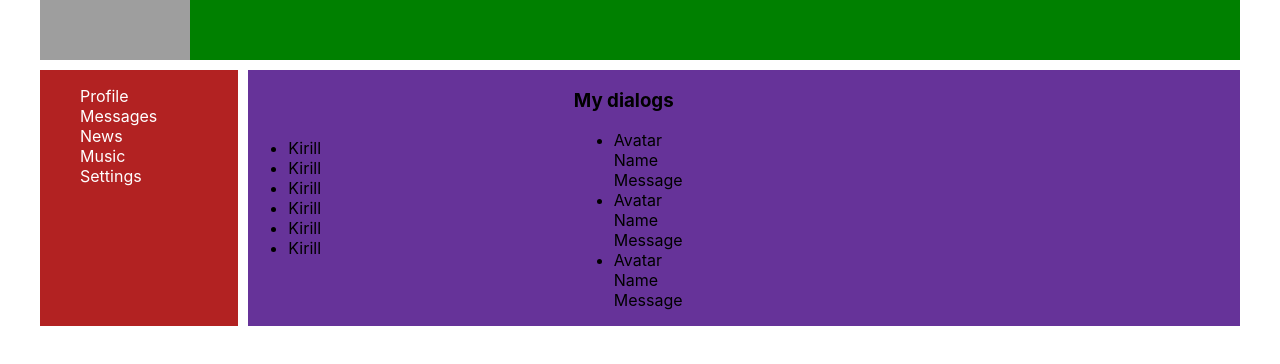
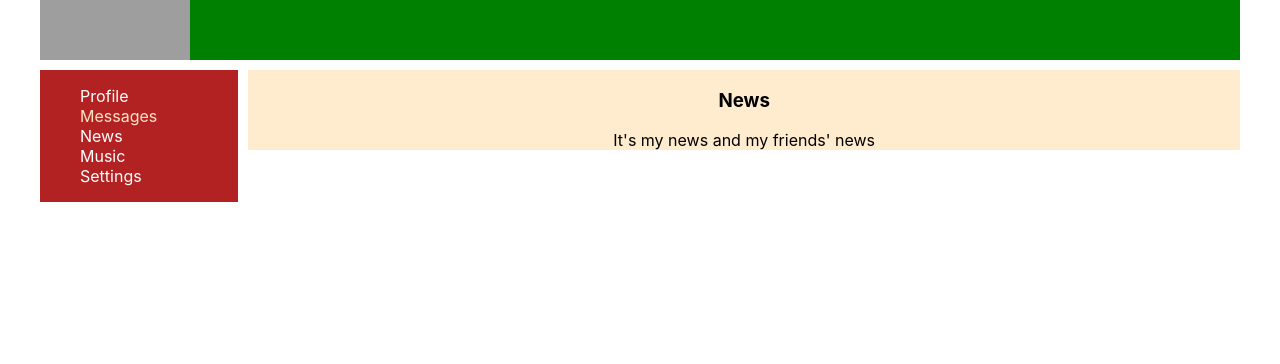
Before and after one commit to Kirill190611/samurai-way-main, a React (Create React App) app: page /news in a window 1280 px wide. Shown: the top 364 px of the page. Built offline with nearby package versions, Linux system fonts and the light colour scheme; grey boxes are pictures that could not be loaded.

Commit message:
1. Practice with React router DOM. 2. Added new components

```diff
--- a/package.json
+++ b/package.json
@@ -16,7 +16,7 @@
     "react": "17.0.2",
     "react-dom": "17.0.2",
     "react-redux": "7.2.6",
-    "react-router-dom": "5.3.0",
+    "react-router-dom": "^6.22.3",
     "react-scripts": "5.0.0",
     "react-test-renderer": "17.0.2",
     "redux": "4.1.2",
--- a/src/App.tsx
+++ b/src/App.tsx
@@ -4,17 +4,28 @@ import {Header} from "./components/header/Header";
 import {Navigation} from "./components/navigation/Navigation";
 import {Profile} from "./components/profile/Profile";
 import {Dialogs} from "./components/dialogs/Dialogs";
+import {BrowserRouter, Route, Routes} from "react-router-dom";
+import {News} from "./components/news/News";
+import {Music} from "./components/music/Music";
+import {Settings} from "./components/settings/Settings";
 
 const App = () => {
     return (
-        <div className="app-wrapper">
-            <Header/>
-            <Navigation/>
-            <div className="app-wrapper-content">
-                {/*<Profile/>*/}
-                <Dialogs/>
+        <BrowserRouter>
+            <div className="app-wrapper">
+                <Header/>
+                <Navigation/>
+                <div className="app-wrapper-content">
+                    <Routes>
+                        <Route path='/profile' Component={Profile}/>
+                        <Route path='/dialogs' Component={Dialogs}/>
+                        <Route path='/news' Component={News} />
+                        <Route path='/music' Component={Music} />
+                        <Route path='/settings' Component={Settings} />
+                    </Routes>
+                </div>
             </div>
-        </div>
+        </BrowserRouter>
     );
 }
 
--- /dev/null
+++ b/src/components/music/Music.module.css
@@ -0,0 +1,9 @@
+.music {
+    display: flex;
+    flex-direction: column;
+    align-items: center;
+    justify-content: center;
+    width: 100%;
+    height: auto;
+    background-color: cadetblue;
+}
--- /dev/null
+++ b/src/components/music/Music.tsx
@@ -0,0 +1,11 @@
+import React from 'react';
+import classes from './Music.module.css'
+
+export const Music = () => {
+    return (
+        <div className={classes.music}>
+            <h3>Music</h3>
+            <div>It's my music</div>
+        </div>
+    );
+};
--- a/src/components/navigation/Navigation.module.css
+++ b/src/components/navigation/Navigation.module.css
@@ -15,3 +15,7 @@
     color: inherit;
     text-decoration: none;
 }
+
+.active {
+    color: bisque;
+}
--- a/src/components/navigation/Navigation.tsx
+++ b/src/components/navigation/Navigation.tsx
@@ -6,19 +6,19 @@ export const Navigation = () => {
         <nav className={classes.navigation}>
             <ul className={classes.navigation__list}>
                 <li className={classes.item}>
-                    <a href="#">Profile</a>
+                    <a href="/profile">Profile</a>
+                </li>
+                <li className={`${classes.item} ${classes.active}`}>
+                    <a href="/dialogs">Messages</a>
                 </li>
                 <li className={classes.item}>
-                    <a href="#">Messages</a>
+                    <a href="/news">News</a>
                 </li>
                 <li className={classes.item}>
-                    <a href="#">News</a>
+                    <a href="/music">Music</a>
                 </li>
                 <li className={classes.item}>
-                    <a href="#">Music</a>
-                </li>
-                <li className={classes.item}>
-                    <a href="#">Settings</a>
+                    <a href="/settings">Settings</a>
                 </li>
             </ul>
         </nav>
--- /dev/null
+++ b/src/components/news/News.module.css
@@ -0,0 +1,9 @@
+.news {
+    display: flex;
+    flex-direction: column;
+    align-items: center;
+    justify-content: center;
+    width: 100%;
+    height: auto;
+    background-color: blanchedalmond;
+}
--- /dev/null
+++ b/src/components/news/News.tsx
@@ -0,0 +1,11 @@
+import React from 'react';
+import classes from './News.module.css';
+
+export const News = () => {
+    return (
+        <div className={classes.news}>
+            <h3>News</h3>
+            <div>It's my news and my friends' news</div>
+        </div>
+    );
+};
--- /dev/null
+++ b/src/components/settings/Settings.module.css
@@ -0,0 +1,9 @@
+.settings {
+    display: flex;
+    flex-direction: column;
+    align-items: center;
+    justify-content: center;
+    width: 100%;
+    height: auto;
+    background-color: lemonchiffon;
+}
--- /dev/null
+++ b/src/components/settings/Settings.tsx
@@ -0,0 +1,11 @@
+import React from 'react';
+import classes from './Settings.module.css'
+
+export const Settings = () => {
+    return (
+        <div className={classes.settings}>
+            <h3>Settings</h3>
+            <div>Settings list</div>
+        </div>
+    );
+};
```
Also changed, not shown: 1 other file (tests, documents, lock files or other folders).
